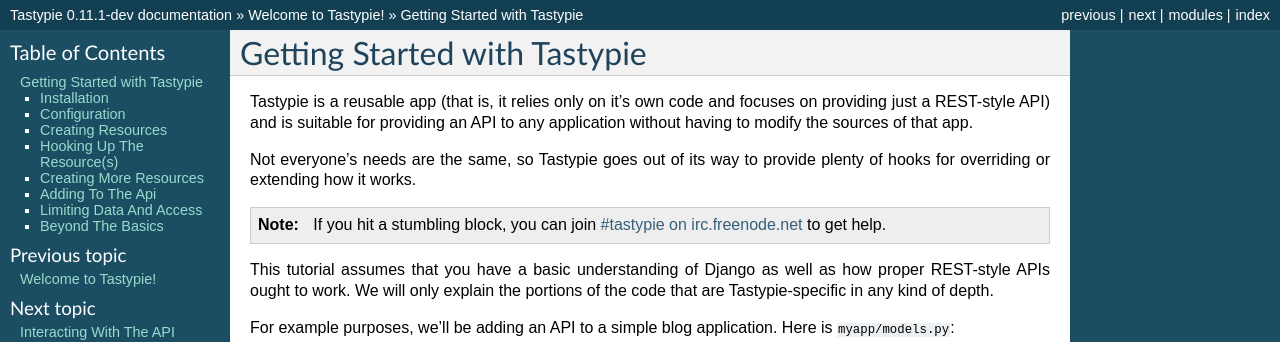
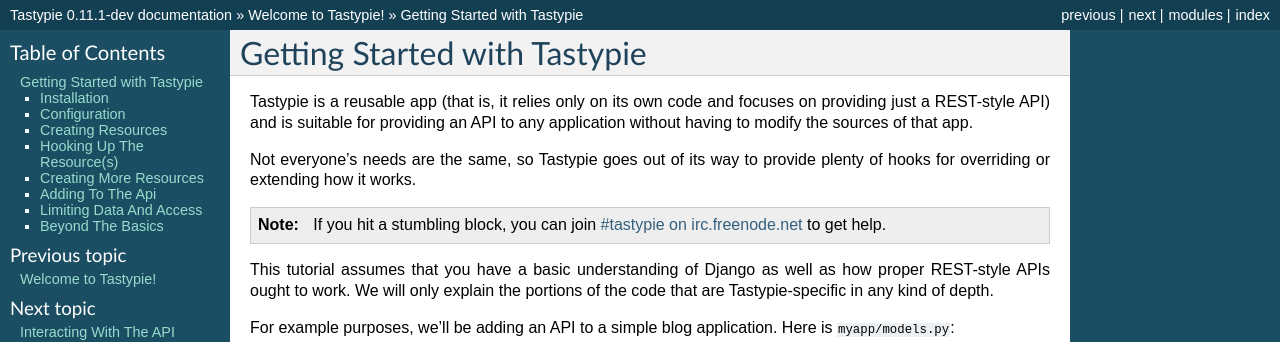
Before and after one commit to django-tastypie/django-tastypie, a Sphinx documentation site: the page built from docs/tutorial.rst, in a window 1280 px wide and 900 px high. Shown: the top 342 px of the window. Built offline with Sphinx 7.4.7, drawn with Linux system fonts in a browser that asks for light colours; pages that are not in the unit, such as notebooks, are missing from menus; some of the changed text lies outside the part shown.

Commit message:
Replacing "it's" with "its" in two places.
Brief visit from the apostrophe police, carry on.

```diff
--- a/docs/tutorial.rst
+++ b/docs/tutorial.rst
@@ -4,7 +4,7 @@
 Getting Started with Tastypie
 =============================
 
-Tastypie is a reusable app (that is, it relies only on it's own code and
+Tastypie is a reusable app (that is, it relies only on its own code and
 focuses on providing just a REST-style API) and is suitable for providing an
 API to any application without having to modify the sources of that app.
 
@@ -108,7 +108,7 @@
 
 This class, by virtue of being a :class:`~tastypie.resources.ModelResource`
 subclass, will introspect all non-relational fields on the ``Entry`` model and
-create it's own :mod:`ApiFields <tastypie.fields>` that map to those fields,
+create its own :mod:`ApiFields <tastypie.fields>` that map to those fields,
 much like the way Django's ``ModelForm`` class introspects.
 
 .. note::
```
